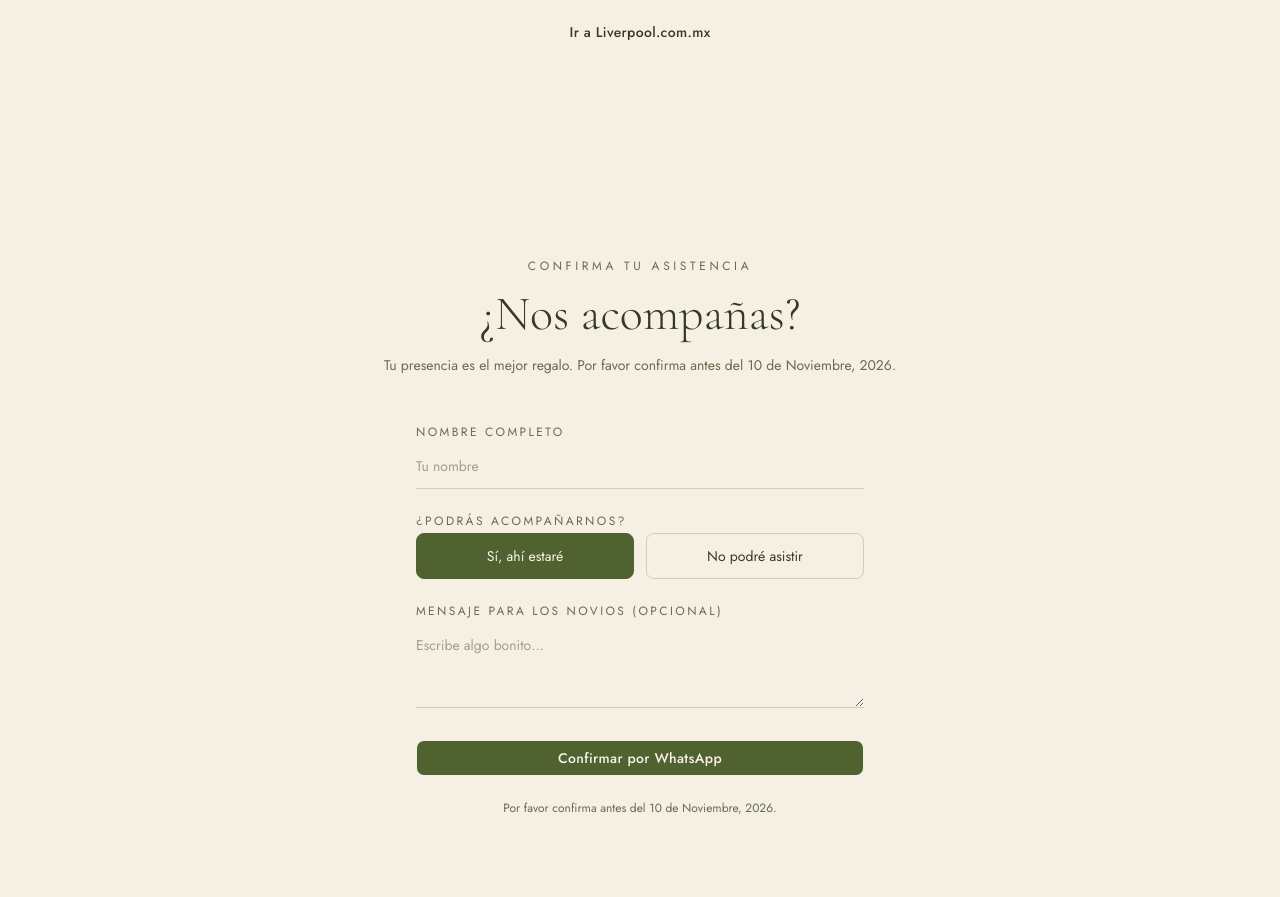
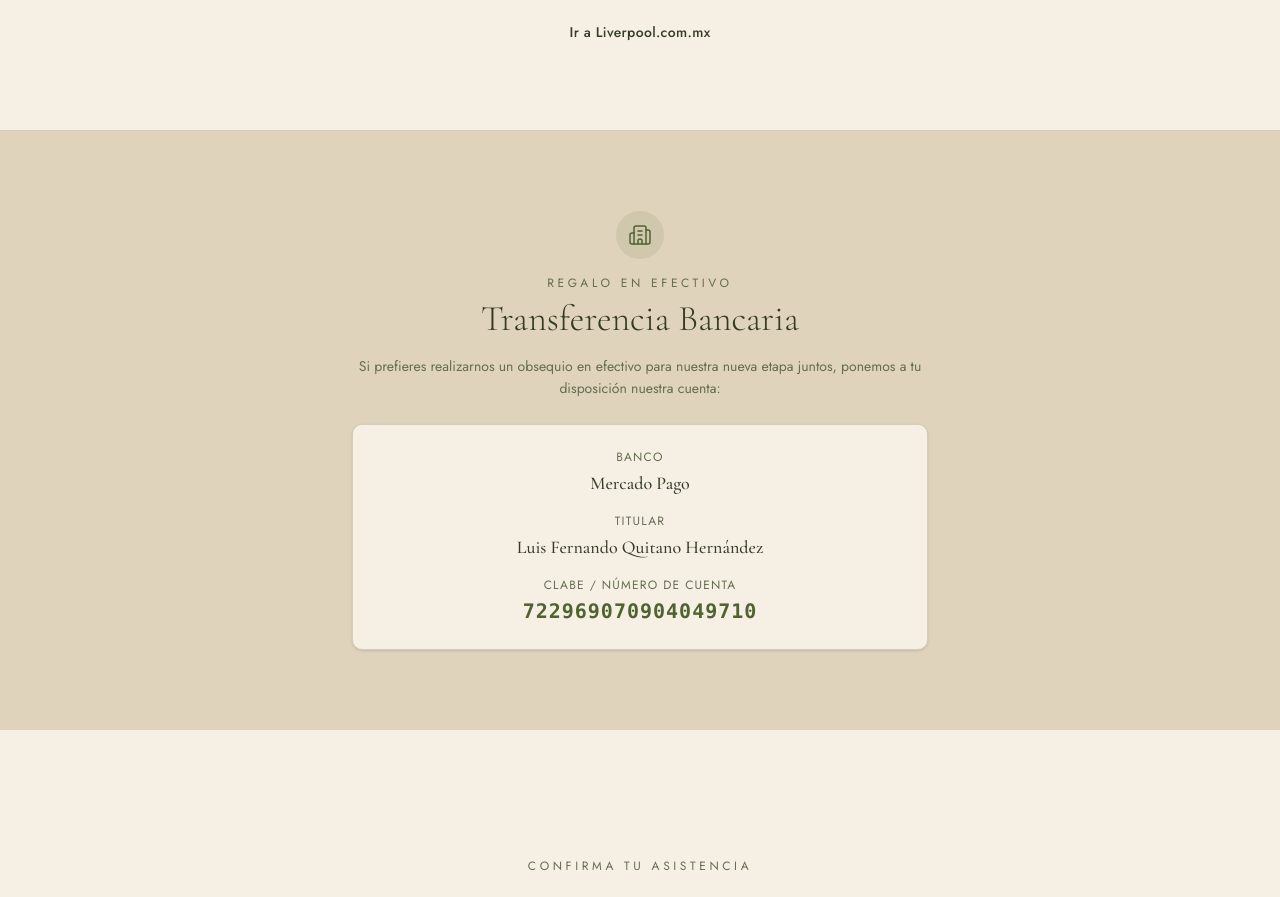
Before and after one commit to Omarofgh/LupitayFer, a Next.js app: page / in a window 1280 px wide. Shown: the part 5960-6857 px from the top of the page. Built offline with nearby package versions, Linux system fonts and the light colour scheme.

Commit message:
Update page.tsx

```diff
--- a/app/page.tsx
+++ b/app/page.tsx
@@ -1,5 +1,5 @@
 import Image from 'next/image'
-import { MapPin, Clock, Heart } from 'lucide-react'
+import { MapPin, Clock, Heart, Building2 } from 'lucide-react'
 import { wedding } from '@/lib/wedding'
 import { Countdown } from '@/components/countdown'
 import { RsvpForm } from '@/components/rsvp-form'
@@ -23,7 +23,7 @@ export default function Page() {
       <section className="relative flex min-h-screen flex-col items-center justify-center overflow-hidden px-4 text-center">
         <Image
           src="/images/hero.jpg"
-          alt="Los novios abrazados en el parque"
+          alt="Los novios abrazados"
           fill
           priority
           className="object-cover"
@@ -164,7 +164,7 @@ export default function Page() {
           </h2>
 
           <p className="mt-4 text-sm leading-relaxed text-muted-foreground">
-            Tu presencia es nuestro mejor regalo. Sin embargo, si deseas hacernos un detalle, ponemos a tu disposición nuestra mesa de regalos:
+            Tu presencia es nuestro mejor regalo. Sin embargo, si deseas hacernos un detalle, ponemos a tu disposición nuestra mesa de bodas:
           </p>
 
           <div className="mt-6 inline-flex flex-col items-center justify-center rounded-lg border border-border bg-secondary px-8 py-4 shadow-sm">
@@ -178,7 +178,7 @@ export default function Page() {
 
           <div className="mt-6">
             <a
-              href="https://mesaderegalos.liverpool.com.mx/?gclsrc=aw.ds&gad_source=1&gad_campaignid=23781062105&gclid=Cj0KCQjw94bTBhDQARIsAN3vv0z5RL_pIbedteAaPk7orZpkWE5PLUdtZ1DdHgP6KPO_0KLORbQPIBEaAqifEALw_wcB"
+              href="https://www.liverpool.com.mx/tienda/home"
               target="_blank"
               rel="noreferrer"
               className={buttonVariants({
@@ -189,6 +189,49 @@ export default function Page() {
             >
               Ir a Liverpool.com.mx
             </a>
+          </div>
+        </div>
+      </section>
+
+      {/* Transferencia Bancaria */}
+      <section className="bg-secondary px-6 py-20 text-center border-t border-border">
+        <div className="mx-auto max-w-xl">
+          <div className="mx-auto mb-4 flex h-12 w-12 items-center justify-center rounded-full bg-primary/10 text-primary">
+            <Building2 className="h-6 w-6" strokeWidth={1.5} />
+          </div>
+
+          <p className="text-xs uppercase tracking-[0.3em] text-muted-foreground">
+            Regalo en Efectivo
+          </p>
+          <h2 className="mt-2 font-serif text-3xl font-light sm:text-4xl">
+            Transferencia Bancaria
+          </h2>
+
+          <p className="mt-4 text-sm leading-relaxed text-muted-foreground">
+            Si prefieres realizarnos un obsequio en efectivo para nuestra nueva etapa juntos, ponemos a tu disposición nuestra cuenta:
+          </p>
+
+          <div className="mt-6 flex flex-col items-center justify-center rounded-lg border border-border bg-background p-6 shadow-sm">
+            <span className="text-xs uppercase tracking-widest text-muted-foreground">
+              Banco
+            </span>
+            <span className="mt-1 font-serif text-lg font-medium text-foreground">
+              Mercado Pago
+            </span>
+
+            <span className="mt-4 text-xs uppercase tracking-widest text-muted-foreground">
+              Titular
+            </span>
+            <span className="mt-1 font-serif text-lg font-medium text-foreground">
+              Luis Fernando Quitano Hernández
+            </span>
+
+            <span className="mt-4 text-xs uppercase tracking-widest text-muted-foreground">
+              CLABE / Número de Cuenta
+            </span>
+            <span className="mt-1 font-mono text-xl font-semibold tracking-wider text-primary select-all">
+              722969070904049710
+            </span>
           </div>
         </div>
       </section>
```
